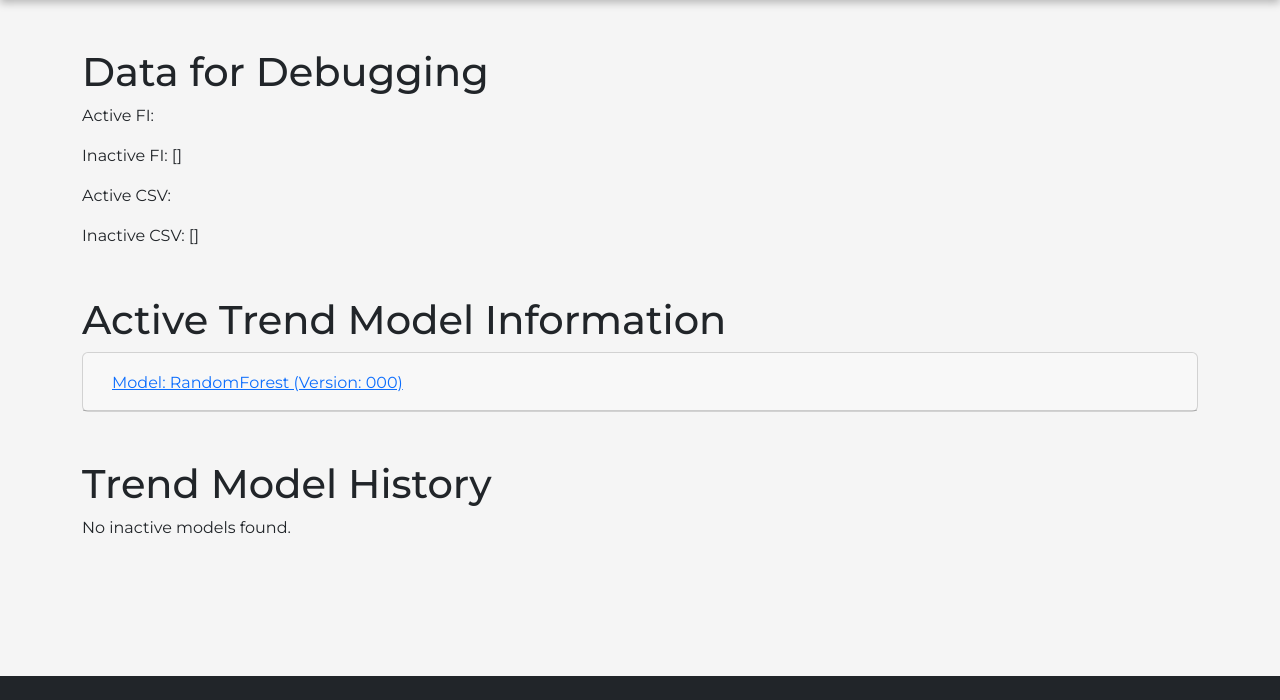
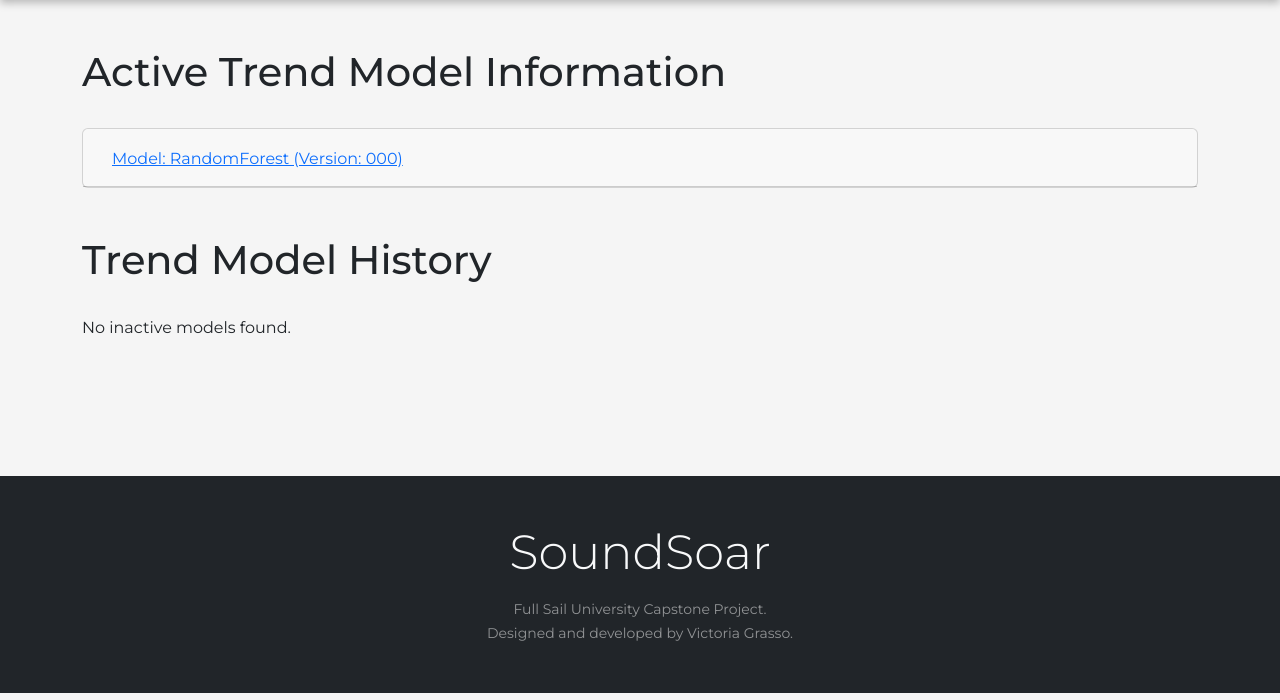
Before and after one commit to victoria-fullsail/SoundSoar, a Django app: page /trending/model/info/ in a window 1280 px wide. Shown: the part 100-800 px from the top of the page. Run offline with Django 5.2, Linux system fonts and the light colour scheme; tables that the repository leaves empty hold one stand-in row (values such as "Sample post"); some libraries are stand-ins or nearby versions.

Commit message:
Trend Model Info view / template updated

```diff
--- a/trending/templates/trending/trend-model.html
+++ b/trending/templates/trending/trend-model.html
@@ -1,19 +1,10 @@
 {% extends 'core/base.html' %}
 {% load static %}
+{% load my_filters %}
 {% block content %}
 <div class="container mt-5">
-    <h1>Data for Debugging</h1>
-    <div>
-        <p>Active FI: {{ feature_importance_active|dictsort:"0" }}</p>
-        <p>Inactive FI: {{ feature_importance_inactive|dictsort:"0" }}</p>
-        <p>Active CSV: {{ csv_file_exists_active|dictsort:"0" }}</p>
-        <p>Inactive CSV: {{ csv_file_exists_inactive|dictsort:"0" }}</p>
-    </div>
-</div>
-
-<div class="container mt-5">
     <h1>Active Trend Model Information</h1>
-
+    <br>
     {% if active_models %}
     <div id="accordionActive">
         {% for active_model in active_models %}
@@ -25,12 +16,16 @@
                         </button>
                     </h2>
                 </div>
-
                 <div id="collapseActive{{ forloop.counter }}" class="collapse" aria-labelledby="headingActive{{ forloop.counter }}" data-parent="#accordionActive">
                     <div class="card-body">
-                        <p><strong>Created At:</strong> {{ active_model.created_at|date:"F j, Y, g:i a" }}</p>
-                        <p><strong>Evaluation Date:</strong> {{ active_model.evaluation_date|date:"F j, Y, g:i a" }}</p>
-
+                        <h5>General Information</h5>
+                        <ul class="list-group">
+                            <li class="list-group-item"><strong>Model Type:</strong> {{ active_model.model_type }}</li>
+                            <li class="list-group-item"><strong>Version Number:</strong> {{ active_model.version_number }}</li>
+                            <li class="list-group-item"><strong>Creation & Evaluation Date:</strong> {{ active_model.created_at|date:"F j, Y, g:i a" }}</li>
+                            <li class="list-group-item"><strong>Popularity History Timeframe:</strong> {{ active_model.popularity_timeframe }}</li>
+                        </ul>
+                        <br>
                         <h5>Performance Metrics</h5>
                         <ul class="list-group">
                             <li class="list-group-item"><strong>Accuracy:</strong> {{ active_model.accuracy|floatformat:2 }}</li>
@@ -41,22 +36,30 @@
                                 <li class="list-group-item"><strong>ROC AUC:</strong> {{ active_model.roc_auc|floatformat:2 }}</li>
                             {% endif %}
                         </ul>
-
+                        <br>
                         <h5>Feature Importance</h5>
-                        <ul class="list-group">
-                            {% for feature in feature_importance_active.active_model.id %}
-                                <li class="list-group-item">{{ feature.feature_name }}: {{ feature.importance|floatformat:2 }}</li>
-                            {% empty %}
-                                <li class="list-group-item">No feature importance data available.</li>
-                            {% endfor %}
+                        <ul>
+                            {% if feature_importance_active and feature_importance_active|get_item:active_model.id %}
+                                {% for feature in feature_importance_active|get_item:active_model.id %}
+                                    <li>{{ feature }}</li>
+                                {% empty %}
+                                    <li>No feature importance data available.</li>
+                                {% endfor %}
+                            {% else %}
+                                <li>No feature importance data available.</li>
+                            {% endif %}
                         </ul>
-
-                        <h5>CSV File Existence</h5>
+                        <br>
+                        <h5>File Downloads</h5>
                         <p>
-                            {% if csv_file_exists_active.active_model.id %}
-                                The CSV file exists.
-                            {% else %}
-                                The CSV file does not exist.
+                            {% if active_model.csv_data %}
+                                <a href="{{ active_model.csv_data.url }}" class="btn btn-primary" download>Download CSV</a>
+                            {% endif %}
+                            {% if active_model.model_file %}
+                                <a href="{{ active_model.model_file.url }}" class="btn btn-primary" download>Download Model File (pkl)</a>
+                            {% endif %}
+                            {% if active_model.readme_file %}
+                                <a href="{{ active_model.readme_file.url }}" class="btn btn-primary" download>Download README TXT</a>
                             {% endif %}
                         </p>
                     </div>
@@ -71,7 +74,7 @@
 
 <div class="container mt-5">
     <h1>Trend Model History</h1>
-
+    <br>
     {% if inactive_models %}
     <div id="accordionInactive">
         {% for model in inactive_models %}
@@ -86,9 +89,14 @@
 
                 <div id="collapseInactive{{ forloop.counter }}" class="collapse" aria-labelledby="headingInactive{{ forloop.counter }}" data-parent="#accordionInactive">
                     <div class="card-body">
-                        <p><strong>Created At:</strong> {{ model.created_at|date:"F j, Y, g:i a" }}</p>
-                        <p><strong>Evaluation Date:</strong> {{ model.evaluation_date|date:"F j, Y, g:i a" }}</p>
-
+                        <h5>General Information</h5>
+                        <ul class="list-group">
+                            <li class="list-group-item"><strong>Model Type:</strong> {{ model.model_type }}</li>
+                            <li class="list-group-item"><strong>Create Date:</strong> {{ model.created_at|date:"F j, Y, g:i a" }}</li>
+                            <li class="list-group-item"><strong>Evaluation Date:</strong> {{ model.evaluation_date|date:"F j, Y, g:i a" }}</li>
+                            <li class="list-group-item"><strong>Popularity History Timeframe:</strong> {{ model.popularity_timeframe }}</li>
+                        </ul>
+                        <br>
                         <h5>Performance Metrics</h5>
                         <ul class="list-group">
                             <li class="list-group-item"><strong>Accuracy:</strong> {{ model.accuracy|floatformat:2 }}</li>
@@ -99,22 +107,31 @@
                                 <li class="list-group-item"><strong>ROC AUC:</strong> {{ model.roc_auc|floatformat:2 }}</li>
                             {% endif %}
                         </ul>
-
+                        <br>
                         <h5>Feature Importance</h5>
-                        <ul class="list-group">
-                            {% for feature in feature_importance_inactive.model.id %}
-                                <li class="list-group-item">{{ feature.feature_name }}: {{ feature.importance|floatformat:2 }}</li>
-                            {% empty %}
-                                <li class="list-group-item">No feature importance data available.</li>
-                            {% endfor %}
+                        <ul>
+                            {% if feature_importance_inactive and feature_importance_inactive|get_item:model.id %}
+                                {% for feature in feature_importance_inactive|get_item:model.id %}
+                                    <li>{{ feature }}</li>
+                                {% empty %}
+                                    <li>No feature importance data available.</li>
+                                {% endfor %}
+                            {% else %}
+                                <li>No feature importance data available.</li>
+                            {% endif %}
                         </ul>
 
-                        <h5>CSV File Existence</h5>
+                        <br>
+                        <h5>File Downloads</h5>
                         <p>
-                            {% if csv_file_exists_inactive.model.id %}
-                                The CSV file exists.
-                            {% else %}
-                                The CSV file does not exist.
+                            {% if model.csv_data %}
+                                <a href="{{ model.csv_data.url }}" class="btn btn-primary" download>Download CSV</a>
+                            {% endif %}
+                            {% if model.model_file %}
+                                <a href="{{ model.model_file.url }}" class="btn btn-primary" download>Download Model File (pkl)</a>
+                            {% endif %}
+                            {% if model.readme_file %}
+                                <a href="{{ model.readme_file.url }}" class="btn btn-primary" download>Download README TXT</a>
                             {% endif %}
                         </p>
                     </div>
@@ -126,4 +143,4 @@
         <p>No inactive models found.</p>
     {% endif %}
 </div>
-{% endblock content %}
+{% endblock %}
--- /dev/null
+++ b/trending/templatetags/__init__.py
@@ -0,0 +1,4 @@
+# __init__.py
+"""
+Custom template tags for myapp.
+"""
--- /dev/null
+++ b/trending/templatetags/my_filters.py
@@ -0,0 +1,7 @@
+from django import template
+
+register = template.Library()
+
+@register.filter
+def get_item(dictionary, key):
+    return dictionary.get(key)
--- a/trending/views.py
+++ b/trending/views.py
@@ -108,45 +108,35 @@
     return render(request, 'trending/trending.html', context)
 
 
-from .models import FeatureImportance
-
 def trend_model_info(request):
     active_models = TrendModel.objects.filter(is_active=True).order_by('-created_at')
     inactive_models = TrendModel.objects.filter(is_active=False).order_by('-created_at')
 
     # Active Models - Features and CSV
     feature_importance_active = {}
-    csv_file_exists_active = {}
-
     for active_model in active_models:
-        # Fetch feature importances from the FeatureImportance model for the active model
-        feature_importance_active[active_model.id] = FeatureImportance.objects.filter(trend_model=active_model).values_list('feature_name', 'importance')
-
-        # Check if CSV file exists
-        csv_file_path = os.path.join(settings.BASE_DIR, f'trending/ml_models/{active_model.version_number}_data.csv')
-        csv_file_exists_active[active_model.id] = os.path.isfile(csv_file_path)
+        # Fetch the feature importance tuples
+        feature_importance_list = FeatureImportance.objects.filter(trend_model=active_model).values_list('feature_name', 'importance')
+        # Create a list of formatted strings for feature importance
+        feature_importance_active[active_model.id] = [f"{feature[0]} - {feature[1]:.4f}" for feature in feature_importance_list]
 
     # Inactive Models - Features and CSV
     feature_importance_inactive = {}
-    csv_file_exists_inactive = {}
-
     for inactive_model in inactive_models:
-        # Fetch feature importances from the FeatureImportance model for the inactive model
-        feature_importance_inactive[inactive_model.id] = FeatureImportance.objects.filter(trend_model=inactive_model).values_list('feature_name', 'importance')
-
-        # Check if CSV file exists
-        csv_file_path = os.path.join(settings.BASE_DIR, f'trending/ml_models/{inactive_model.version_number}_data.csv')
-        csv_file_exists_inactive[inactive_model.id] = os.path.isfile(csv_file_path)
+        # Similar processing for inactive models
+        feature_importance_list = FeatureImportance.objects.filter(trend_model=inactive_model).values_list('feature_name', 'importance')
+        feature_importance_inactive[inactive_model.id] = [f"{feature[0]} - {feature[1]:.4f}" for feature in feature_importance_list]
 
     context = {
         'active_models': active_models,
         'inactive_models': inactive_models,
         'feature_importance_active': feature_importance_active,
         'feature_importance_inactive': feature_importance_inactive,
-        'csv_file_exists_active': csv_file_exists_active,
-        'csv_file_exists_inactive': csv_file_exists_inactive,
     }
     return render(request, 'trending/trend-model.html', context)
+
+
+
 
 
 def review(request):
```
Also changed, not shown: trending/models.py (+16 -5 lines), trending/migrations/0028_trendmodel_popularity_timeframe.py (added).
